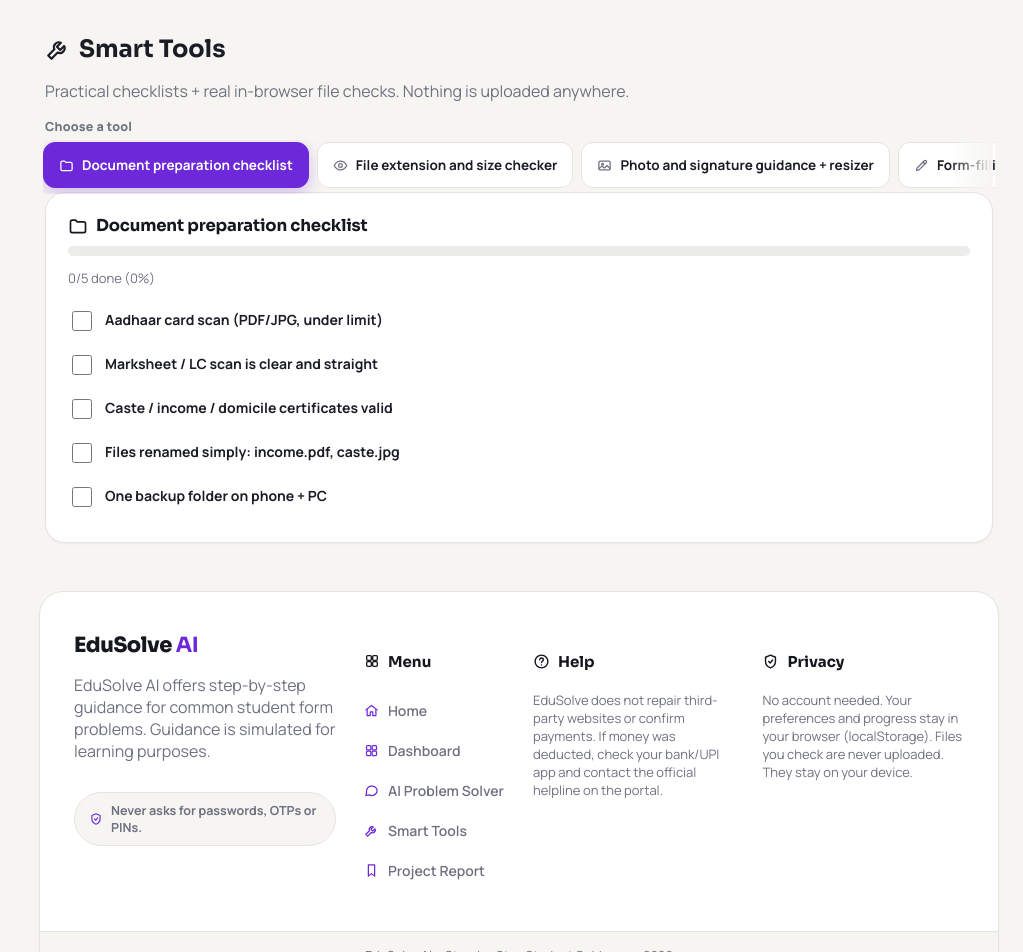
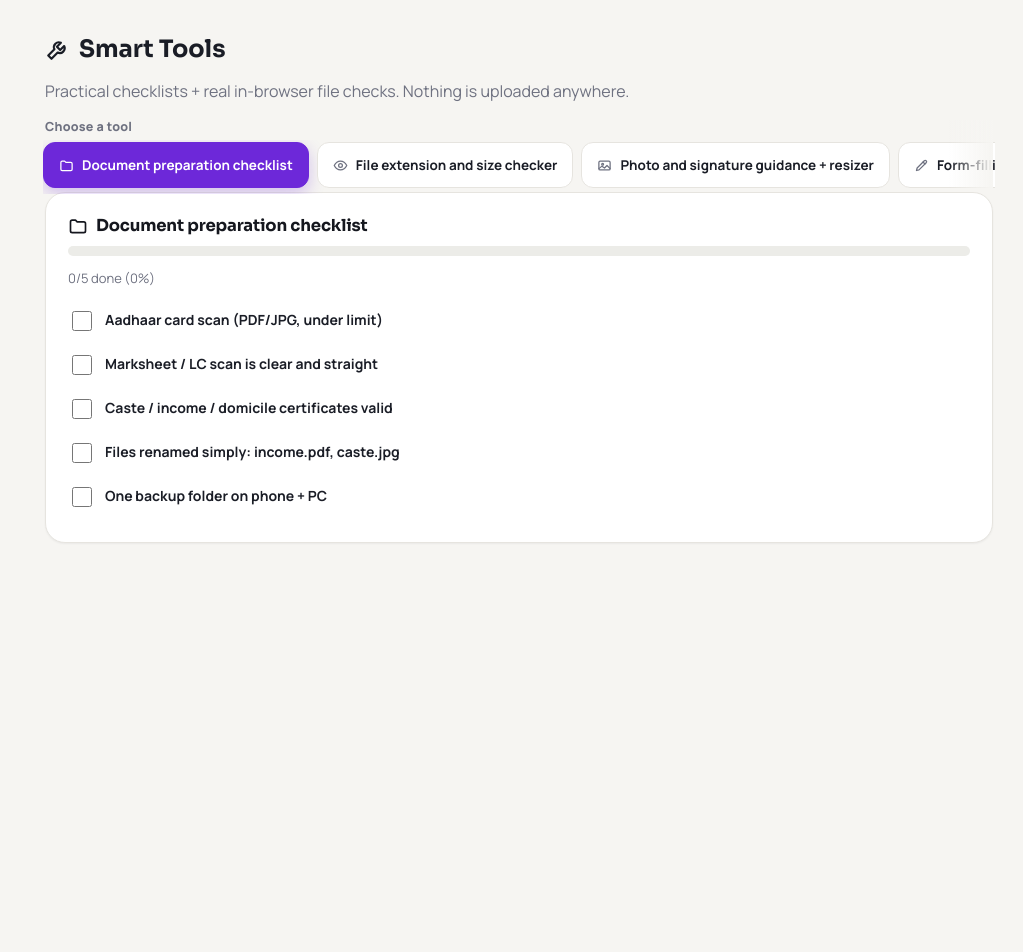
Before and after one commit to NeuralShubh/Edusolve, a React (Vite) app: page /#/tools in a window 1280 px wide. Shown: the top 952 px of the page, without its empty margins (257-1280 px from the left). After the commit the page ends 800 px from the top, so only its background shows below. Built offline with nearby package versions, Linux system fonts and the light colour scheme.

Commit message:
Remove site footer: component, CSS, i18n keys, report copy, docs

```diff
--- a/src/components/ui.jsx
+++ b/src/components/ui.jsx
@@ -62,49 +62,6 @@ function MobileMenu({ t, toggle, lang }) {
   )
 }
 
-export function Footer() {
-  const { lang } = useLang()
-  const t = STRINGS[lang]
-  const nav = useNavigate()
-  const links = [
-    { to: '/', label: t.nav_home, icon: 'home' },
-    { to: '/dashboard', label: t.nav_dashboard, icon: 'grid' },
-    { to: '/solver', label: t.nav_solver, icon: 'chat' },
-    { to: '/tools', label: t.nav_tools, icon: 'wrench' },
-    { to: '/report', label: t.nav_report, icon: 'bookmark' },
-  ]
-  return (
-    <footer className="footer">
-      <div className="footer-inner">
-        <div className="footer-brand">
-          <div className="footer-logo">EduSolve <b>AI</b></div>
-          <p className="muted">{t.footer_tag}</p>
-          <span className="footer-badge"><Icon name="shield" size={14} /> {lang === 'mr' ? 'पासवर्ड, OTP किंवा PIN कधीही मागत नाही.' : 'Never asks for passwords, OTPs or PINs.'}</span>
-        </div>
-        <div className="footer-col">
-          <h4 className="with-icon"><Icon name="grid" size={16} /> {lang === 'mr' ? 'मेनू' : 'Menu'}</h4>
-          <nav className="footer-links">
-            {links.map((l) => (
-              <button key={l.to} className="footer-link" onClick={() => nav(l.to)}>
-                <Icon name={l.icon} size={15} /> {l.label}
-              </button>
-            ))}
-          </nav>
-        </div>
-        <div className="footer-col">
-          <h4 className="with-icon"><Icon name="help" size={17} /> {t.footer_help}</h4>
-          <p className="muted small">{t.footer_help_text}</p>
-        </div>
-        <div className="footer-col">
-          <h4 className="with-icon"><Icon name="shield" size={17} /> {t.footer_privacy}</h4>
-          <p className="muted small">{t.footer_privacy_text}</p>
-        </div>
-      </div>
-      <div className="footer-bottom">EduSolve AI • Step-by-Step Student Guidance • {new Date().getFullYear()}</div>
-    </footer>
-  )
-}
-
 import { useEffect } from 'react'
 import { trackVisit } from '../lib/store'
 
@@ -116,7 +73,6 @@ export function Layout({ children }) {
       <div className="content-col">
         <Navbar />
         <main className="main">{children}</main>
-        <Footer />
       </div>
       <MobileTabBar />
     </div>
--- a/src/data/report.js
+++ b/src/data/report.js
@@ -273,7 +273,7 @@ export const REPORT_SECTIONS = [
         text: `┌──────────────────────── STUDENT APP (src/) ────────────────────────┐
 │  LanguageProvider (en | mr, persisted to localStorage)                 │
 │      ↓                                                                 │
-│  HashRouter → Layout (Sidebar · Navbar · main · Footer · MobileTabBar) │
+│  HashRouter → Layout (Sidebar · Navbar · main · MobileTabBar)          │
 │      ↓                                                                 │
 │  ┌──────────┬───────────┬──────────┬──────────┐                        │
 │  │  Home    │ Dashboard │  Solver  │  Tools   │                        │
@@ -434,7 +434,7 @@ export const REPORT_SECTIONS = [
           ['src/i18n/translations.js', 'STRINGS.en and STRINGS.mr — 60 UI keys per language', 'Plain object, no i18n library'],
           ['src/context/LanguageContext.jsx', 'Language state, persistence and <html lang> synchronisation', 'useLang() hook, try/catch localStorage access'],
           ['src/lib/store.js', 'The only module that owns cross-cutting localStorage data', 'Feedback, visits, featured flags, admin session, clearAllAppData'],
-          ['src/components/ui.jsx', 'Layout shell and the shared SolutionCard / CategoryCard widgets', 'Layout, Navbar, Sidebar, Footer, MobileTabBar, Logo'],
+          ['src/components/ui.jsx', 'Layout shell and the shared SolutionCard / CategoryCard widgets', 'Layout, Navbar, Sidebar, MobileTabBar, Logo'],
           ['src/components/PremiumUI.jsx', 'Searchable combobox with full keyboard support, plus toasts', 'SearchSelect with ↑ ↓ Enter Esc, Toast, useToast'],
           ['src/components/icons.jsx', 'The 43-icon inline SVG set and the <Icon> renderer', 'currentColor stroke icons, graceful fallback to bulb'],
           ['src/pages/*', 'The five student screens — Home, Dashboard, Solver, Tools, Report', 'Route-driven, each self-contained'],
@@ -557,7 +557,7 @@ export const REPORT_SECTIONS = [
       {
         t: 'ul',
         en: [
-          'Never asks for a password, OTP, CVV or bank PIN — stated in the footer badge, the Solver sidebar and the admin Safety card.',
+          'Never asks for a password, OTP, CVV or bank PIN — stated in the Solver sidebar and the admin Safety card.',
           'Files are never uploaded. The File API is read locally and the resizer works entirely on a Canvas.',
           'No backend, no database, no analytics server, no third-party scripts.',
           'No login is required for students.',
@@ -795,7 +795,7 @@ export const REPORT_SECTIONS = [
               mr: 'गोपनीयता आवश्यकता केवळ प्रतिज्ञा न करता कशी लागू केली जाते?',
             },
             a: {
-              en: 'Structurally. There is no server to send data to, no analytics script, no login, and no file-upload code path. The footer badge, the Solver sidebar and the admin Safety card state the rules in the interface itself.',
+              en: 'Structurally. There is no server to send data to, no analytics script, no login, and no file-upload code path. The Solver sidebar and the admin Safety card state the rules in the interface itself.',
               mr: 'रचनेमुळेच. डेटा पाठवण्यासाठी कोणताही सर्व्हर नाही, कोणतीही ॲनालिटिक्स स्क्रिप्ट नाही, कोणतेही लॉगिन नाही आणि फाइल-अपलोड कोड मार्ग नाही. फूटर बॅज, सोल्व्हर साइडबार आणि प्रशासन सुरक्षा कार्डमध्ये नियम इंटरफेसमध्येच सांगितलेले आहेत.',
             },
           },
--- a/src/i18n/translations.js
+++ b/src/i18n/translations.js
@@ -35,11 +35,6 @@ export const STRINGS = {
     feat_3_d: 'One toggle switches the whole interface. Instructions stay simple in both languages.',
     feat_4_t: 'Privacy-safe by design',
     feat_4_d: 'No login, no backend. Never asks for passwords, OTPs or bank PINs.',
-    footer_tag: 'EduSolve AI offers step-by-step guidance for common student form problems. Guidance is simulated for learning purposes.',
-    footer_help: 'Help',
-    footer_privacy: 'Privacy',
-    footer_help_text: 'EduSolve does not repair third-party websites or confirm payments. If money was deducted, check your bank/UPI app and contact the official helpline on the portal.',
-    footer_privacy_text: 'No account needed. Your preferences and progress stay in your browser (localStorage). Files you check are never uploaded. They stay on your device.',
     search_ph: 'Search problems… e.g. OTP, payment failed, photo upload',
     ask_ai: 'Ask AI',
     welcome: 'Namaste! What problem are you facing today?',
@@ -99,11 +94,6 @@ export const STRINGS = {
     feat_3_d: 'एक बटण संपूर्ण इंटरफेस बदलते. दोन्ही भाषांत सूचना सोप्या.',
     feat_4_t: 'गोपनीयता-सुरक्षित रचना',
     feat_4_d: 'लॉगिन नाही, बॅकएंड नाही. पासवर्ड, OTP किंवा बँक PIN कधीही मागत नाही.',
-    footer_tag: 'EduSolve AI विद्यार्थ्यांच्या सामान्य फॉर्म समस्यांसाठी टप्प्याटप्प्याने मार्गदर्शन देते. मार्गदर्शन शिक्षणासाठी सिम्युलेटेड आहे.',
-    footer_help: 'मदत',
-    footer_privacy: 'गोपनीयता',
-    footer_help_text: 'EduSolve तिसऱ्या पक्षाच्या वेबसाइट दुरुस्त करत नाही किंवा पेमेंटची पुष्टी करत नाही. पैसे कपात झाले असल्यास तुमचे बँक/UPI अ‍ॅप तपासा आणि पोर्टलवरील अधिकृत हेल्पलाइनशी संपर्क साधा.',
-    footer_privacy_text: 'खाते लागत नाही. प्राधान्ये आणि प्रगती तुमच्या ब्राउझरमध्येच (localStorage) राहते. तुम्ही तपासलेल्या फाइल्स अपलोड होत नाहीत. त्या तुमच्याच डिव्हाइसवर राहतात.',
     search_ph: 'समस्या शोधा… उदा. OTP, पेमेंट अयशस्वी, फोटो अपलोड',
     ask_ai: 'AI ला विचारा',
     welcome: 'नमस्ते! आज तुम्हाला कोणती अडचण येत आहे?',
--- a/src/index.css
+++ b/src/index.css
@@ -29,7 +29,7 @@ body {
   font-family: 'Manrope', 'Noto Sans Devanagari', 'Segoe UI', system-ui, -apple-system, Arial, sans-serif;
   -webkit-font-smoothing: antialiased; -moz-osx-font-smoothing: grayscale;
 }
-h1, h2, h3, h4, h5, .logo, .footer-logo, .cat-title, .hero h1 {
+h1, h2, h3, h4, h5, .logo, .cat-title, .hero h1 {
   font-family: 'Sora', 'Noto Sans Devanagari', 'Segoe UI', system-ui, sans-serif;
 }
 a { text-decoration: none; color: inherit; }
@@ -195,22 +195,6 @@ select, input[type="number"], input[type="text"] { border: 1.5px solid var(--lin
 select:focus, input:focus { outline: none; border-color: var(--accent); background: #fff; }
 label { font-size: 13px; font-weight: 700; color: var(--muted); }
 
-/* ---------- Footer ---------- */
-.footer { background: var(--card); color: var(--muted); margin: 32px 14px calc(var(--tabbar-h) + 30px); border: 1px solid var(--line); border-radius: 24px; box-shadow: var(--shadow-sm); overflow: hidden; }
-.footer-inner { max-width: 1180px; margin: 0 auto; padding: 30px 22px; display: grid; grid-template-columns: 1fr; gap: 26px; }
-.footer-brand { display: flex; flex-direction: column; align-items: flex-start; }
-.footer-logo { font-size: 21px; font-weight: 800; color: var(--ink); letter-spacing: -0.02em; }
-.footer-logo b { color: var(--accent); }
-.footer-badge { display: inline-flex; align-items: center; gap: 8px; background: var(--paper); border: 1px solid var(--line); border-radius: 999px; padding: 9px 14px; font-size: 12.5px; font-weight: 700; color: var(--muted); margin-top: 14px; }
-.footer-badge .icon { color: var(--accent); }
-.footer-links { display: flex; flex-direction: column; }
-.footer-link { display: flex; align-items: center; gap: 9px; border: 0; background: none; padding: 8px 0; font-size: 14px; font-weight: 600; color: var(--muted); cursor: pointer; text-align: left; min-height: 40px; transition: color 0.15s ease, transform 0.15s ease; }
-.footer-link:hover { color: var(--accent-deep); transform: translateX(2px); }
-.footer-link .icon { color: var(--accent); }
-.footer-bottom { border-top: 1px solid var(--line); background: var(--paper); text-align: center; padding: 15px; font-size: 12.5px; color: var(--muted); }
-.footer .muted { color: var(--muted); }
-.footer h4 { color: var(--ink); font-size: 15px; }
-
 /* ---------- Icons ---------- */
 .icon { display: inline-flex; align-items: center; justify-content: center; flex: none; }
 .icon svg { display: block; }
@@ -360,7 +344,6 @@ h2.with-icon, h3.with-icon, h4.with-icon { display: flex; }
   .tabbar { display: none; }
   .main { padding: 26px 24px 40px; }
   .toast { bottom: 26px; }
-  .footer { margin: auto 24px 24px; }
   .grid.cats { padding-bottom: 4px; margin-right: -8px; }
 }
 
@@ -398,7 +381,6 @@ h2.with-icon, h3.with-icon, h4.with-icon { display: flex; }
   .solution { padding: 22px; }
   .cta-banner { flex-direction: row; align-items: center; justify-content: space-between; padding: 36px 40px; border-radius: 28px; }
   .cta-banner h2 { font-size: 24px; }
-  .footer-inner { grid-template-columns: 1.3fr 0.7fr 1fr 1fr; gap: 28px; padding: 40px 34px; }
 }
 
 /* ==================================================================
@@ -488,7 +470,7 @@ h2.with-icon, h3.with-icon, h4.with-icon { display: flex; }
 @media print {
   @page { size: A4; margin: 14mm 12mm; }
   body { background: #fff !important; }
-  .navbar, .sidebar, .tabbar, .footer, .mobile-wrap, .report-toc, .report-promo { display: none !important; }
+  .navbar, .sidebar, .tabbar, .mobile-wrap, .report-toc, .report-promo { display: none !important; }
   .app-shell, .content-col, .main { display: block !important; padding: 0 !important; margin: 0 !important; max-width: none !important; animation: none !important; }
   .report { padding: 0; }
   .report-layout { display: block; }
```
Also changed, not shown: 6 other files (tests, documents, lock files or other folders).
